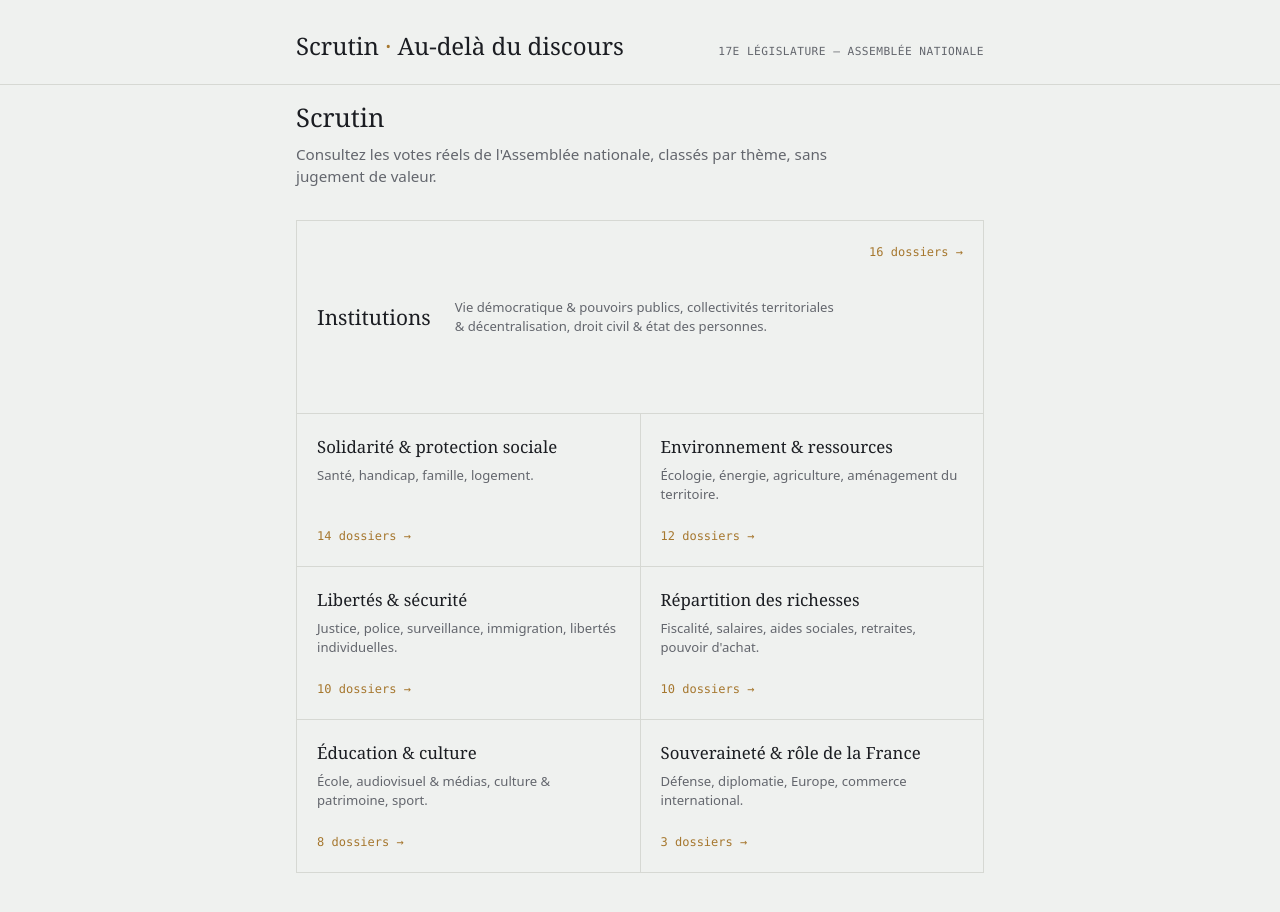
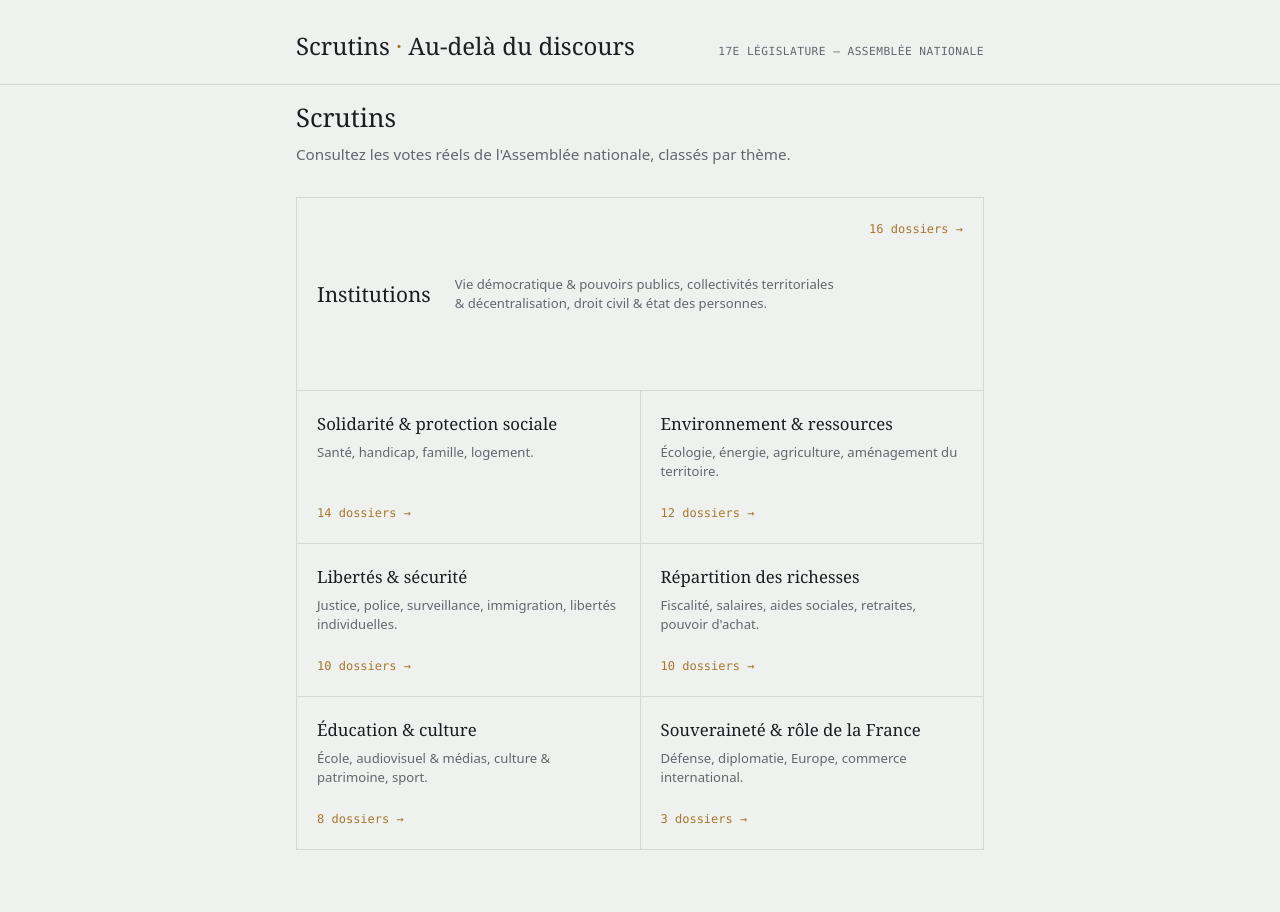
Before and after one commit to thomasGuibert/Scrutin, a Next.js app: page / in a window 1280 px wide. Shown: the top 912 px of the page. Built offline with nearby package versions, Linux system fonts and the light colour scheme.

Commit message:
Renommer Scrutin en Scrutins (onglet, titre, sous-titre) et alléger le sous-titre
Retire ", sans jugement de valeur." du descriptif — répété à l'identique dans
le meta description et le sous-titre visible, retiré des deux.

```diff
--- a/src/app/layout.tsx
+++ b/src/app/layout.tsx
@@ -3,9 +3,9 @@ import Link from "next/link";
 import "./globals.css";
 
 export const metadata: Metadata = {
-  title: "Scrutin",
+  title: "Scrutins",
   description:
-    "Consultez les votes réels de l'Assemblée nationale, classés par thème, sans jugement de valeur.",
+    "Consultez les votes réels de l'Assemblée nationale, classés par thème.",
 };
 
 export default function RootLayout({
@@ -20,7 +20,7 @@ export default function RootLayout({
           <div className="measure">
             <div className="masthead-row">
               <Link className="wordmark" href="/">
-                Scrutin <span className="rule">·</span> Au-delà du discours
+                Scrutins <span className="rule">·</span> Au-delà du discours
               </Link>
               <p className="masthead-meta">
                 17e législature — Assemblée nationale
--- a/src/app/page.tsx
+++ b/src/app/page.tsx
@@ -6,10 +6,10 @@ export default async function Home() {
 
   return (
     <main>
-      <h1 className="page-title">Scrutin</h1>
+      <h1 className="page-title">Scrutins</h1>
       <p className="page-gloss">
         Consultez les votes réels de l&apos;Assemblée nationale, classés par
-        thème, sans jugement de valeur.
+        thème.
       </p>
 
       <div className="a-grid">
```
